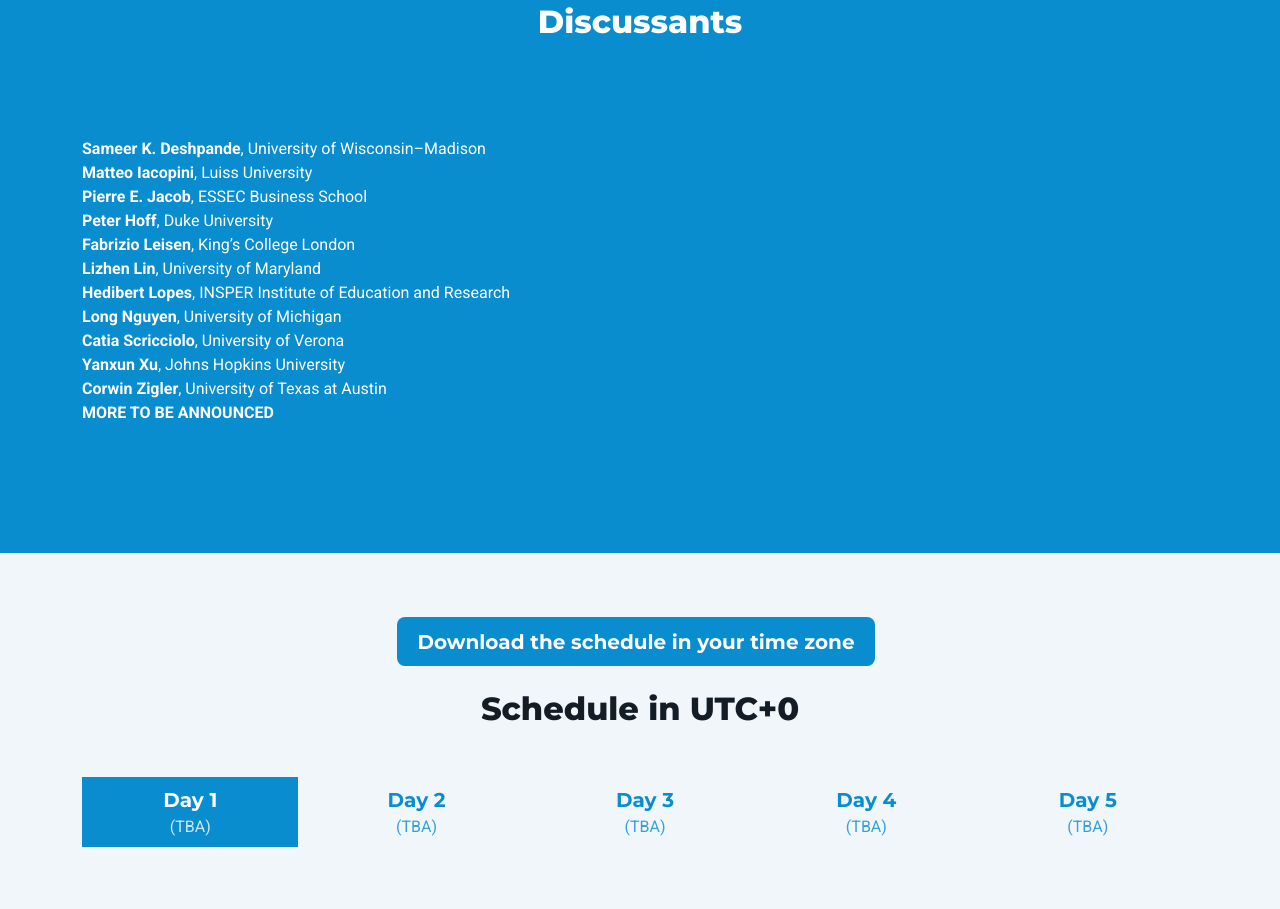
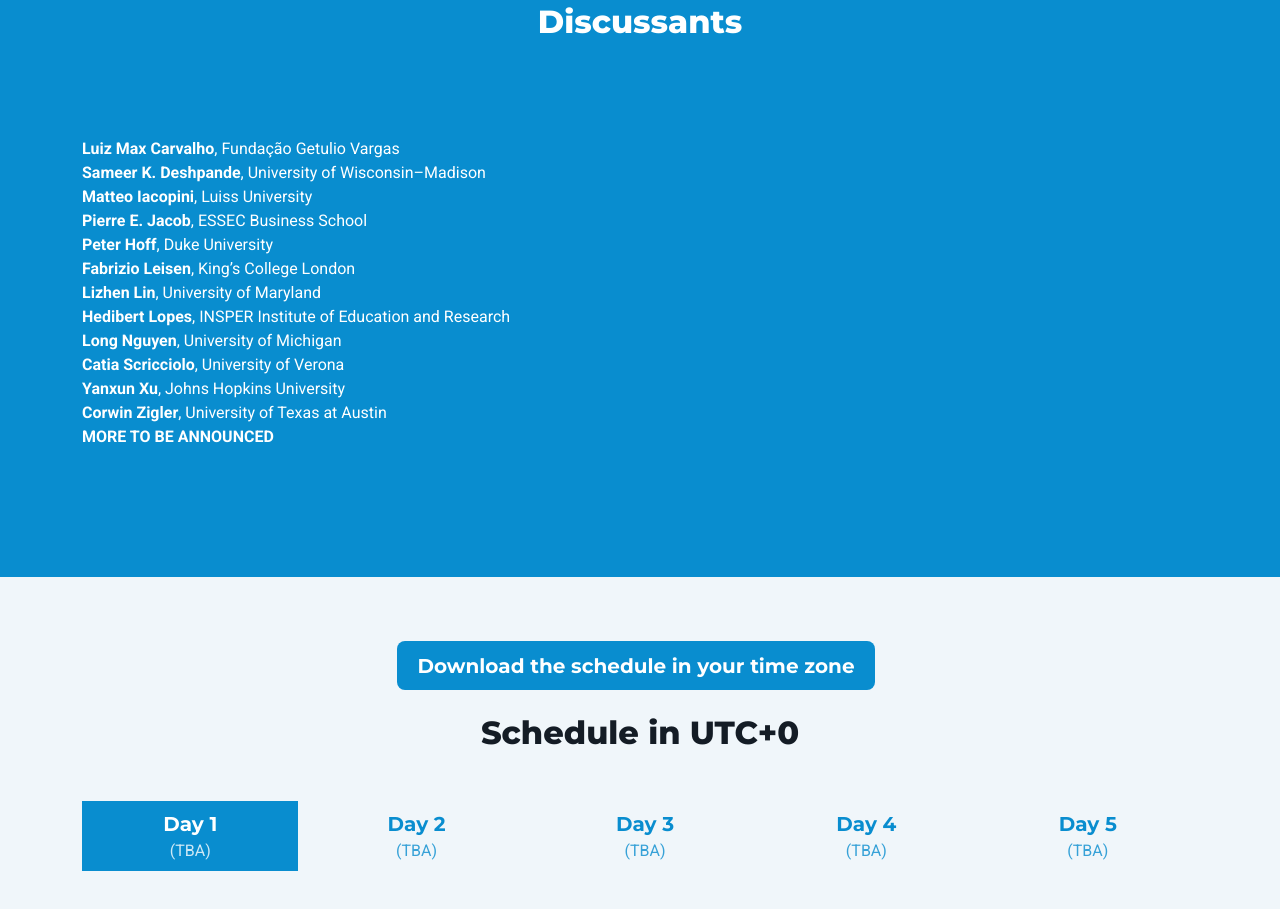
Before and after one commit to BAYSM2026/BASYM2026, a plain HTML site: page index.html in a window 1280 px wide. Shown: the part 4574-5483 px from the top of the page. Drawn offline with nearby package versions, Linux system fonts and the light colour scheme; files that its build step writes are made by us from their sources.

Commit message:
Update index.html

```diff
--- a/index.html
+++ b/index.html
@@ -333,6 +333,7 @@
 				<div class="col">
 					<div class="desc">
 						<p>
+							<b>Luiz Max Carvalho</b>, Fundação Getulio Vargas <br>
 							<b>Sameer K. Deshpande</b>, University of Wisconsin–Madison <br>
 							<b>Matteo Iacopini</b>, Luiss University <br>
 							<b>Pierre E. Jacob</b>, ESSEC Business School <br>
```
